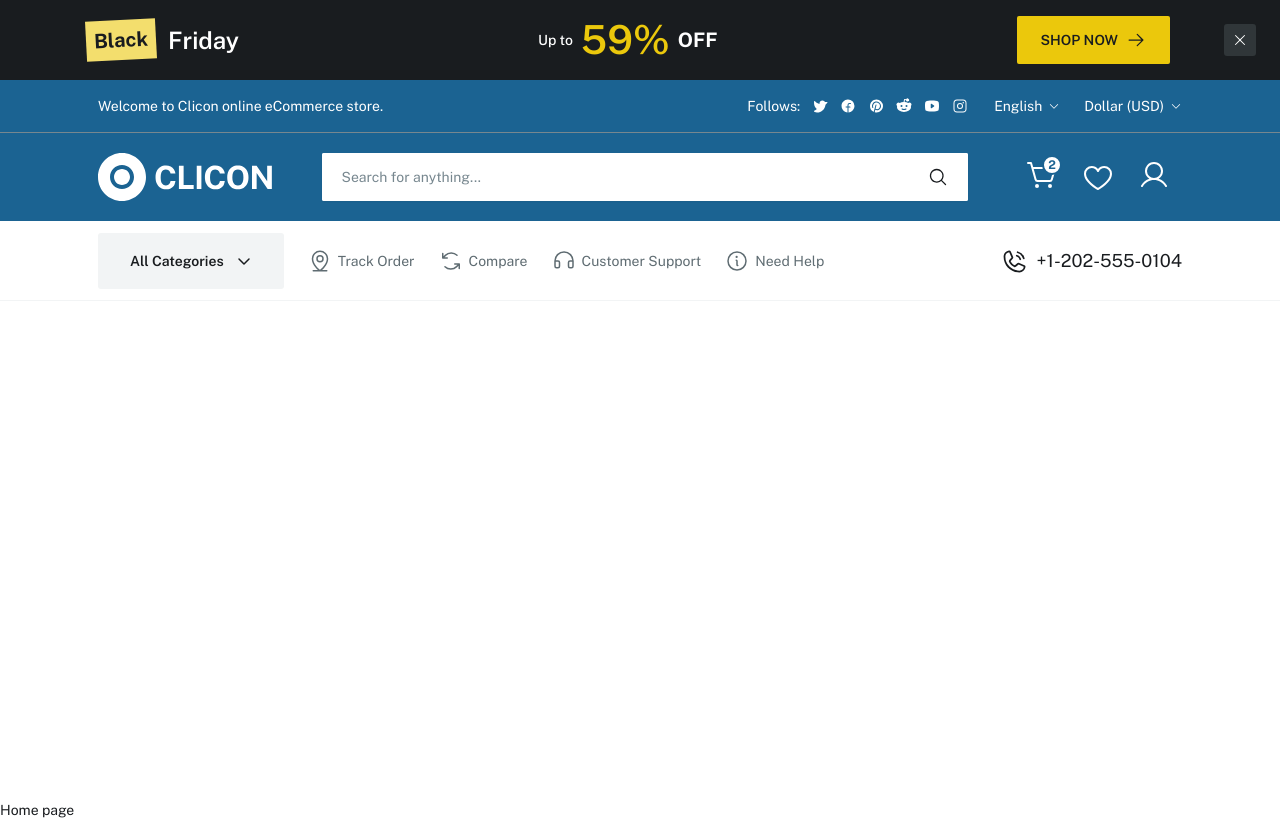
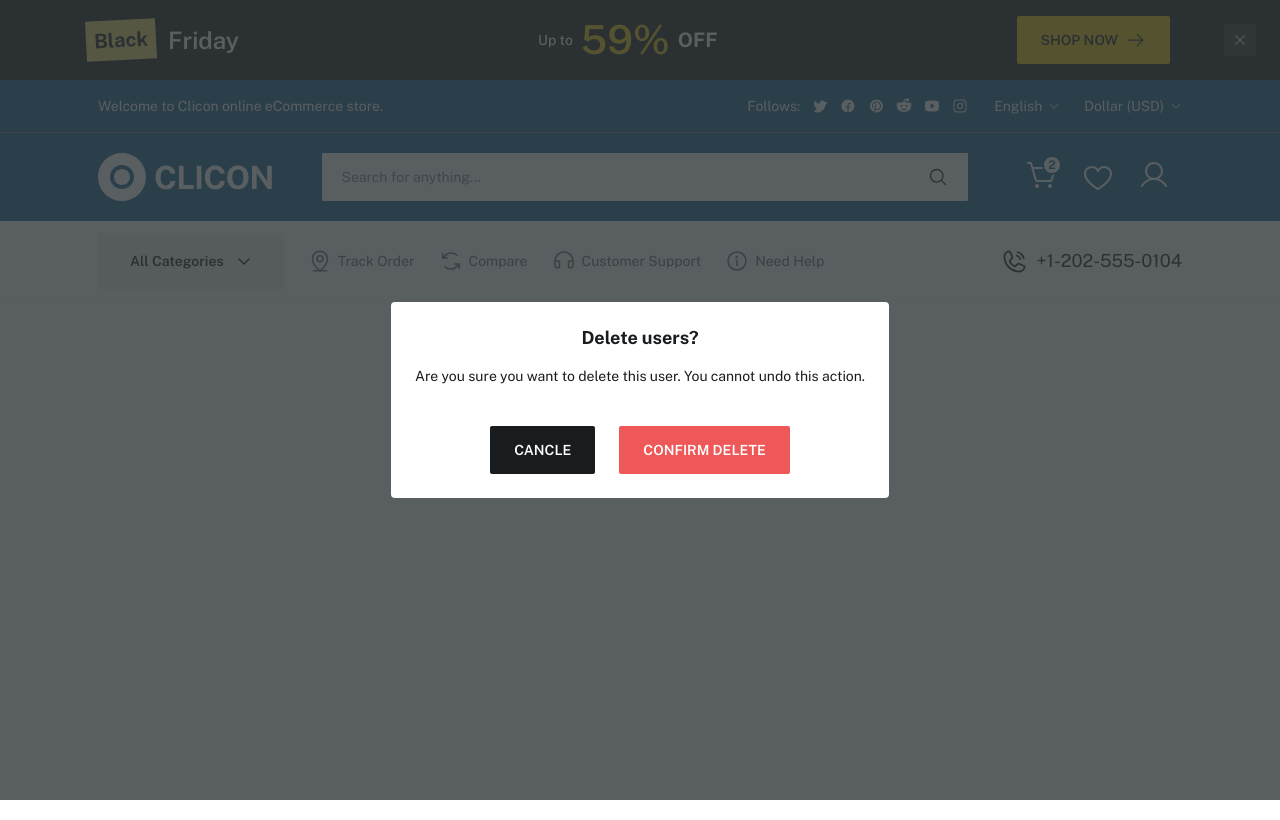
Before and after one commit to namdevfe/clicon-web, a Next.js app: page / in a window 1280 px wide. Built offline with nearby package versions, Linux system fonts and the light colour scheme.

Commit message:
fix(users): move logic delete user using modal

```diff
--- a/src/app/(customer)/(home)/page.tsx
+++ b/src/app/(customer)/(home)/page.tsx
@@ -1,8 +1,17 @@
+'use client'
+
+import dynamic from 'next/dynamic'
+const ModalConfirm = dynamic(() => import('@/components/modal-confirm'), { ssr: false })
+
 const HomePage = () => {
   return (
-    <div className='mt-[500px]'>
-      <h1>Home page</h1>
-    </div>
+    <main>
+      <ModalConfirm
+        title='Delete users?'
+        description='Are you sure you want to delete this user. You cannot undo this action.'
+        isOpen={true}
+      />
+    </main>
   )
 }
 
--- a/src/app/(customer)/layout.tsx
+++ b/src/app/(customer)/layout.tsx
@@ -1,4 +1,5 @@
 'use client'
+
 import Header from '@/components/header'
 import NavbarMobile from '@/components/navbar/navbar-mobile'
 import { cn } from '@/lib/cn'
--- /dev/null
+++ b/src/app/admin/users/_components/button-delete-user.tsx
@@ -0,0 +1,68 @@
+'use client'
+
+import { deleteUser } from '@/app/admin/users/actions'
+import Button from '@/components/button'
+import ModalConfirm from '@/components/modal-confirm'
+import { User } from '@/types/user'
+import { Trash } from '@phosphor-icons/react'
+import { useState } from 'react'
+import { toast } from 'react-toastify'
+
+interface ButtonDeleteUserProps {
+  user: User
+}
+
+const ButtonDeleteUser = ({ user }: ButtonDeleteUserProps) => {
+  const [isShowConfirm, setIsShowConfirm] = useState<boolean>(false)
+  const [isLoading, setIsLoading] = useState<boolean>(false)
+
+  const handleShowConfirm = () => {
+    setIsShowConfirm(true)
+  }
+
+  const handleCloseConfirm = () => {
+    setIsShowConfirm(false)
+  }
+
+  const handleDeleteUser = async () => {
+    if (user._id) {
+      setIsLoading(true)
+      try {
+        const response = await deleteUser(user._id)
+        if (!!response?.data) {
+          toast.success(response.message)
+        }
+      } catch (error: any) {
+        toast.error(error?.message || 'Something went wrongs!')
+      } finally {
+        setIsLoading(false)
+      }
+    }
+  }
+
+  return (
+    <>
+      <Button variant='danger' className='min-w-8 w-7 h-8 p-0 rounded-full' onClick={handleShowConfirm}>
+        <Trash size={18} />
+      </Button>
+      <ModalConfirm
+        isLoading={isLoading}
+        isOpen={isShowConfirm}
+        title='Delete user?'
+        description={
+          <p>
+            <span>
+              Are you sure you want to delete <strong>{user.email}.</strong>
+            </span>
+            <br />
+            <span>You cannot undo this action.</span>
+          </p>
+        }
+        onClose={handleCloseConfirm}
+        onOK={handleDeleteUser}
+      />
+    </>
+  )
+}
+
+export default ButtonDeleteUser
--- a/src/app/admin/users/delete/[id]/_components/button-delete.tsx
+++ /dev/null
@@ -1,39 +0,0 @@
-'use client'
-
-import { deleteUser } from '@/app/admin/users/actions'
-import Button from '@/components/button'
-import { useRouter } from 'next/navigation'
-import { useState } from 'react'
-import { toast } from 'react-toastify'
-
-interface ButtonDeleteProps {
-  id: string
-}
-
-const ButtonDelete = ({ id }: ButtonDeleteProps) => {
-  const router = useRouter()
-  const [isLoading, setIsLoading] = useState<boolean>(false)
-
-  const handleDeleteUser = async () => {
-    setIsLoading(true)
-    try {
-      const response = await deleteUser(id)
-      if (!!response?.data) {
-        toast.success(response.message)
-        router.push('/admin/users')
-      }
-    } catch (error: any) {
-      toast.error(error?.message || 'Something went wrongs!')
-    } finally {
-      setIsLoading(false)
-    }
-  }
-
-  return (
-    <Button isLoading={isLoading} disabled={isLoading} variant='danger' size='small' onClick={handleDeleteUser}>
-      Delete user
-    </Button>
-  )
-}
-
-export default ButtonDelete
--- a/src/app/admin/users/delete/[id]/page.tsx
+++ /dev/null
@@ -1,24 +0,0 @@
-import ButtonDelete from '@/app/admin/users/delete/[id]/_components/button-delete'
-import Button from '@/components/button'
-import Container from '@/components/container'
-import Link from 'next/link'
-
-const DeleteUserPage = ({ params }: { params: { id: string } }) => {
-  return (
-    <>
-      <Container>
-        <div className='flex flex-col items-center gap-3'>
-          <h1>Are you sure want to delete user with id={params.id}</h1>
-          <div className='flex items-center gap-3'>
-            <Button outlined='primary-light' size='small'>
-              <Link href='/admin/users'>Cancle</Link>
-            </Button>
-            <ButtonDelete id={params.id} />
-          </div>
-        </div>
-      </Container>
-    </>
-  )
-}
-
-export default DeleteUserPage
--- a/src/app/admin/users/page.tsx
+++ b/src/app/admin/users/page.tsx
@@ -1,3 +1,4 @@
+import ButtonDeleteUser from '@/app/admin/users/_components/button-delete-user'
 import UsersPageBreadcrumb from '@/app/admin/users/_components/users-page-breadcrumb'
 import Avatar from '@/components/avatar'
 import Button from '@/components/button'
@@ -11,7 +12,7 @@ import userService from '@/services/user-service'
 import { Login } from '@/types/auth'
 import { QueryParams } from '@/types/global'
 import { User } from '@/types/user'
-import { PencilSimpleLine, Plus, Trash } from '@phosphor-icons/react/dist/ssr'
+import { PencilSimpleLine, Plus } from '@phosphor-icons/react/dist/ssr'
 import { cookies } from 'next/headers'
 import Link from 'next/link'
 
@@ -82,11 +83,7 @@ const renderRow = (item: User) => {
               <PencilSimpleLine size={18} />
             </Link>
           </Button>
-          <Button variant='danger' className='min-w-8 w-7 h-8 p-0 rounded-full'>
-            <Link href={`/admin/users/delete/${item._id}`}>
-              <Trash size={18} />
-            </Link>
-          </Button>
+          <ButtonDeleteUser user={item} />
         </div>
       </td>
     </tr>
--- a/src/components/dropdown/dropdown-content.tsx
+++ b/src/components/dropdown/dropdown-content.tsx
@@ -25,7 +25,7 @@ const DropdownContent = ({ children, className = '', styles }: DropdownContentPr
           ...styles
         }}
         className={cn(
-          'absolute top-full z-[10] min-w-[180px] w-full bg-white rounded-[3px] shadow-md',
+          'absolute top-full z-[10] min-w-[180px] bg-white rounded-[3px] shadow-md',
           {
             '-translate-x-full': position === 'right'
           },
--- /dev/null
+++ b/src/components/modal-confirm/index.tsx
@@ -0,0 +1,50 @@
+'use client'
+import Button from '@/components/button'
+import dynamic from 'next/dynamic'
+const Modal = dynamic(() => import('@/components/modal'), { ssr: false })
+
+interface ModalConfirmProps {
+  title: string
+  description?: React.ReactNode
+  isOpen: boolean
+  isLoading?: boolean
+  onClose?: () => void
+  onOK?: () => void
+}
+
+const DEFAULT_FUNC = () => {}
+const ModalConfirm = ({
+  title,
+  description,
+  isOpen = false,
+  isLoading = false,
+  onClose = DEFAULT_FUNC,
+  onOK = DEFAULT_FUNC
+}: ModalConfirmProps) => {
+  const handleClose = () => {
+    onClose?.()
+  }
+
+  const handleConfirmClick = () => {
+    onOK?.()
+  }
+
+  return (
+    <Modal isOpen={isOpen} isLoading={isLoading} onClose={handleClose}>
+      <div className='text-center mb-10'>
+        {<h4 className='text-body-large-600 text-gray-900'>{title}</h4>}
+        {description && <div className='mt-4 text-body-small-400'>{description}</div>}
+      </div>
+      <div className='flex items-center justify-center gap-6'>
+        <Button variant='gray' size='medium' onClick={handleClose}>
+          Cancle
+        </Button>
+        <Button variant='danger' size='medium' onClick={handleConfirmClick}>
+          Confirm Delete
+        </Button>
+      </div>
+    </Modal>
+  )
+}
+
+export default ModalConfirm
--- a/src/components/modal/index.tsx
+++ b/src/components/modal/index.tsx
@@ -1,24 +1,83 @@
 'use client'
 
+import Loading from '@/components/loading'
+import { cn } from '@/lib/cn'
+import { isClient } from '@/lib/http'
+import { useEffect, useRef } from 'react'
 import { createPortal } from 'react-dom'
 
-const Modal = () => {
-  if (document === undefined) return null
+interface ModalProps {
+  children: React.ReactNode
+  isOpen: boolean
+  isLoading?: boolean
+  classNameInner?: string
+  onClose: () => void
+}
 
+const Modal = ({
+  children,
+  isOpen = false,
+  isLoading = false,
+  classNameInner = '',
+  onClose = () => {}
+}: ModalProps) => {
+  const innerRef = useRef<HTMLDivElement | null>(null)
+
+  useEffect(() => {
+    const handleOutSideClick = (e: MouseEvent) => {
+      if (innerRef.current && !innerRef.current.contains(e.target as Node)) {
+        onClose()
+      }
+    }
+
+    document.addEventListener('click', handleOutSideClick)
+
+    return () => document.removeEventListener('click', handleOutSideClick)
+  }, [onClose])
+
+  if (document === undefined) {
+    return null
+  }
+
+  if (isClient) {
     return createPortal(
-    <div className='fixed top-0 left-0 z-[105] w-full h-screen flex items-center justify-center'>
+      <div
+        className={cn(
+          'fixed top-0 left-0 z-[105] w-full h-screen flex items-center justify-center opacity-0 invisible pointer-events-none transition-all duration-300',
+          {
+            'opacity-100 pointer-events-auto visible': isOpen
+          }
+        )}
+      >
         {/* Overlay */}
-      <div className='absolute left-0 top-0 w-full h-full bg-gray-800 opacity-80 pointer-events-none visible'>
-        Overlay
-      </div>
+        <div
+          className={cn(
+            'absolute left-0 top-0 w-full h-full bg-gray-800 opacity-0 invisible pointer-events-auto transition-opacity duration-300',
+            {
+              'opacity-80 pointer-events-none visible': isOpen
+            }
+          )}
+        />
 
         {/* Inner */}
-      <div className='absolute t-2/4 left-2/4 -translate-x-2/4 -translate-y-2/4 w-fit rounded bg-white overflow-hidden'>
-        <div className='max-w-[500px] w-[500px]'>Content</div>
+        <div
+          ref={innerRef}
+          className={cn(
+            'absolute top-2/4 left-2/4 -translate-x-2/4 -translate-y-2/4 p-6 rounded bg-white overflow-hidden',
+            classNameInner
+          )}
+        >
+          {children}
+          {isLoading && (
+            <div className='absolute left-0 top-0 z-[107] w-full h-full bg-white opacity-60 flex items-center justify-center text-primary-600'>
+              <Loading isLoading={isLoading} size={30} />
+            </div>
+          )}
         </div>
       </div>,
       document.body
     )
   }
+}
 
 export default Modal
```
Lines whose indentation alone changed are shown as unchanged.
